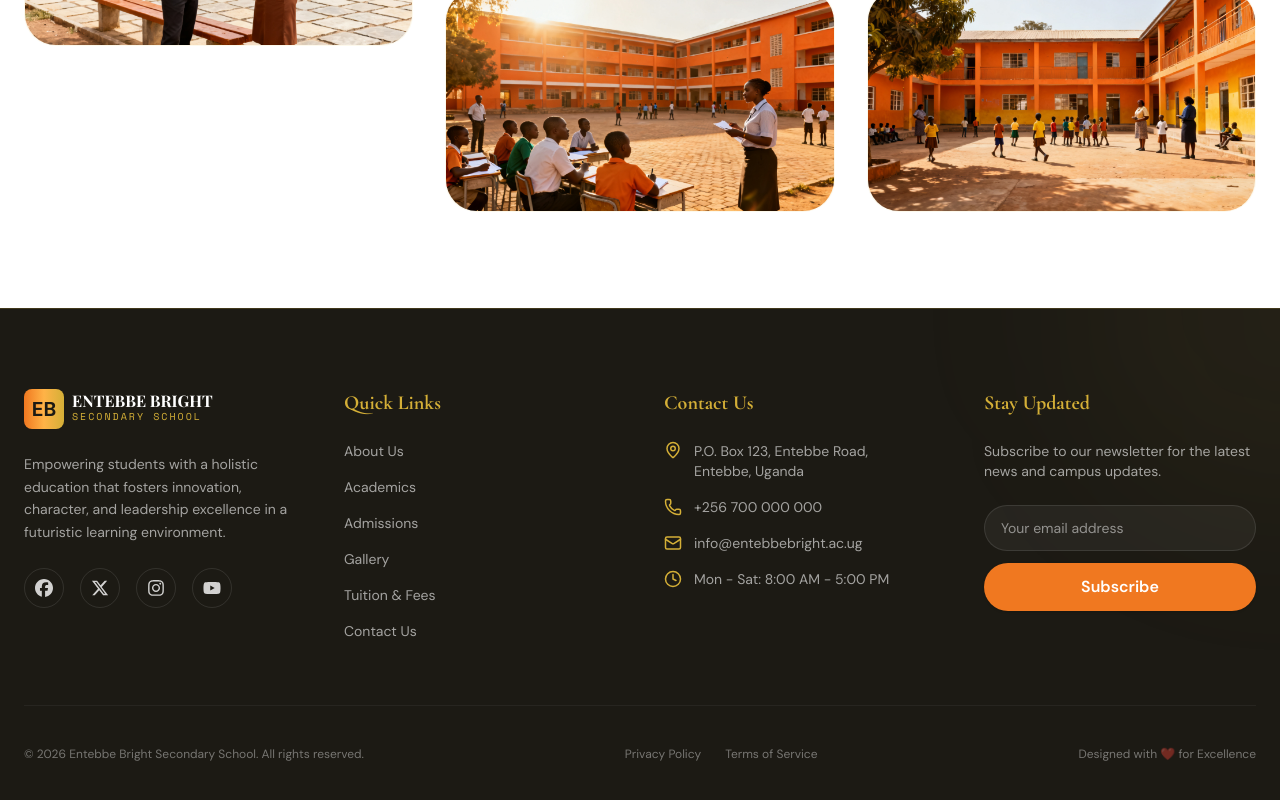
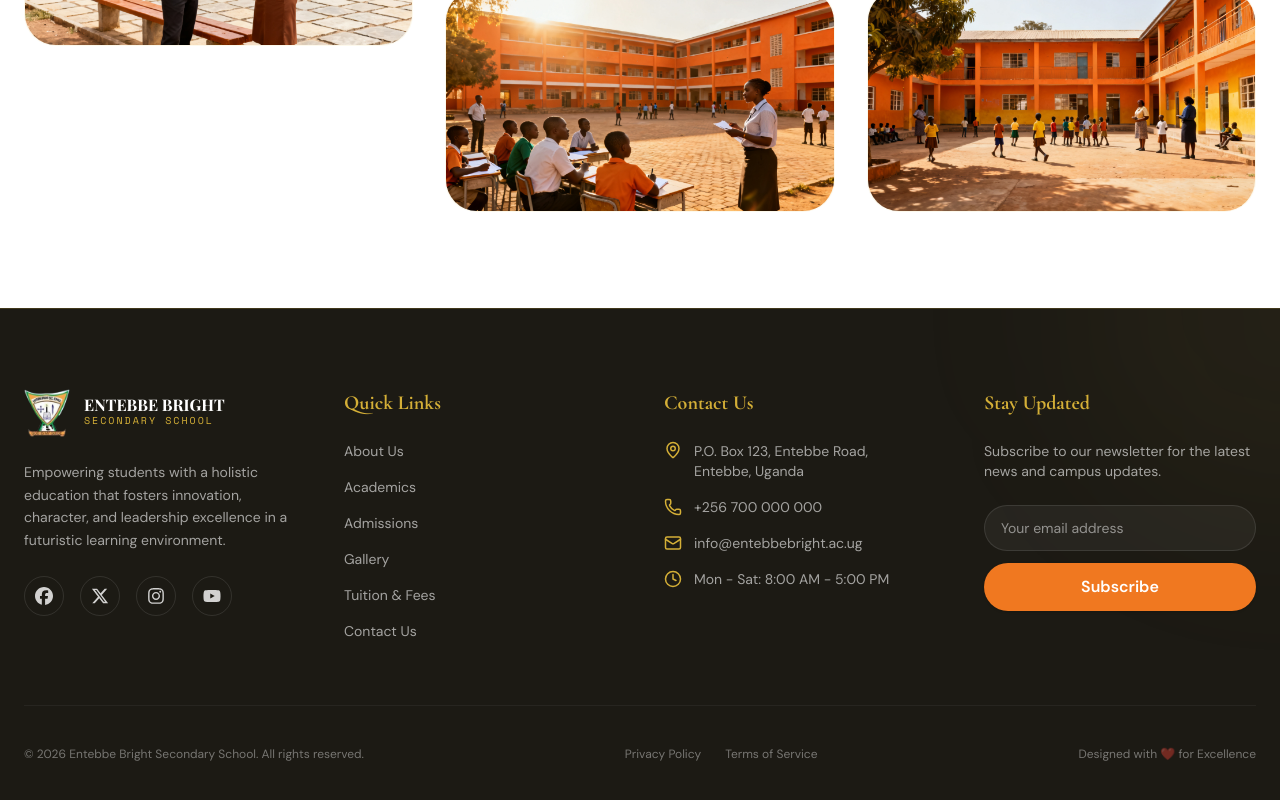
Before and after one commit to katsomar/Entebbe-Bright-Secondary-School, a Next.js app: page /gallery in a window 1280 px wide. Shown: the part 1264-2064 px from the top of the page. Built offline with nearby package versions, Linux system fonts and the light colour scheme; a web font is replaced by a local one.

Commit message:
changed the logo in the nav bar and the footer and laoder

```diff
--- a/src/app/loading.tsx
+++ b/src/app/loading.tsx
@@ -1,6 +1,7 @@
 "use client";
 
 import { motion } from "framer-motion";
+import Image from "next/image";
 
 export default function Loading() {
   return (
@@ -11,8 +12,13 @@ export default function Loading() {
         transition={{ duration: 0.5 }}
         className="flex flex-col items-center"
       >
-        <div className="w-20 h-20 bg-gradient-gold rounded-2xl flex items-center justify-center font-bold text-charcoal text-3xl mb-8 shadow-gold-glow animate-pulse">
-          EB
+        <div className="relative w-24 h-24 mb-8">
+          <Image
+            src="/hero/logo.png"
+            alt="Logo"
+            fill
+            className="object-contain animate-pulse"
+          />
         </div>
         <div className="w-48 h-1 bg-white/10 rounded-full overflow-hidden relative">
           <motion.div
--- a/src/components/layout/Footer.tsx
+++ b/src/components/layout/Footer.tsx
@@ -1,5 +1,6 @@
 import React from "react";
 import Link from "next/link";
+import Image from "next/image";
 import { MapPin, Phone, Mail, Clock } from "lucide-react";
 import { FaFacebook, FaXTwitter, FaInstagram, FaYoutube } from "react-icons/fa6";
 import GoldButton from "@/components/ui/GoldButton";
@@ -14,9 +15,14 @@ const Footer = () => {
         <div className="grid grid-cols-1 md:grid-cols-2 lg:grid-cols-4 gap-12 mb-16">
           {/* Column 1: Brand */}
           <div className="flex flex-col space-y-6">
-            <Link href="/" className="flex items-center space-x-2">
-              <div className="w-10 h-10 bg-gradient-gold rounded-lg flex items-center justify-center font-bold text-charcoal text-xl">
-                EB
+            <Link href="/" className="flex items-center space-x-3 group">
+              <div className="relative w-12 h-12 transition-transform duration-300 group-hover:scale-110">
+                <Image
+                  src="/hero/logo.png"
+                  alt="Entebbe Bright Secondary School Logo"
+                  fill
+                  className="object-contain"
+                />
               </div>
               <div className="flex flex-col">
                 <span className="font-display font-bold text-white leading-none">
```
